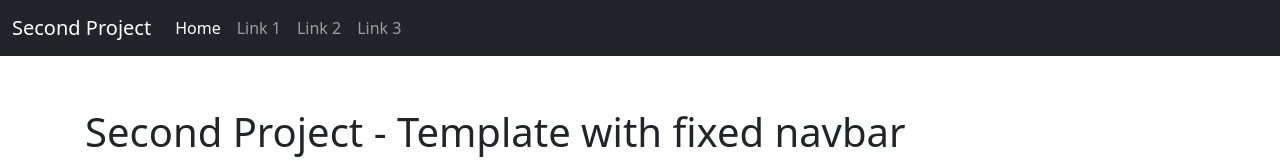
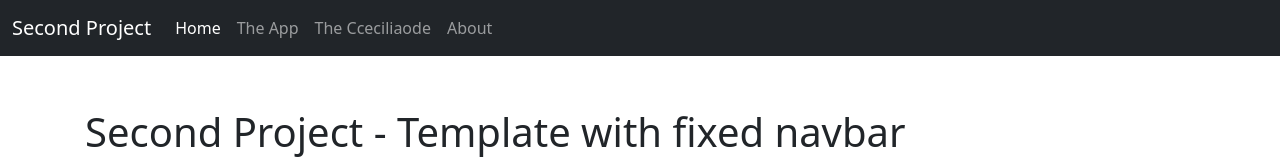
Before and after one commit to ceeceecarter/SecondProject, a plain HTML site: page index.html in a window 1280 px wide. Shown: the top 160 px of the page. Drawn offline with nearby package versions, Linux system fonts and the light colour scheme.

Commit message:
Add Link Text
Added link text

```diff
--- a/index.html
+++ b/index.html
@@ -30,13 +30,13 @@
                     <a class="nav-link active" aria-current="page" href="#">Home</a>
                 </li>
                 <li class="nav-item">
-                    <a class="nav-link" href="#">Link 1</a>
+                    <a class="nav-link" href="#">The App</a>
                 </li>
                 <li class="nav-item">
-                    <a class="nav-link" href="#">Link 2</a>
+                    <a class="nav-link" href="#">The Cceciliaode</a>
                 </li>
                 <li class="nav-item">
-                    <a class="nav-link" href="#">Link 3</a>
+                    <a class="nav-link" href="#">About</a>
                 </li>
             </ul>
         </div>
```
